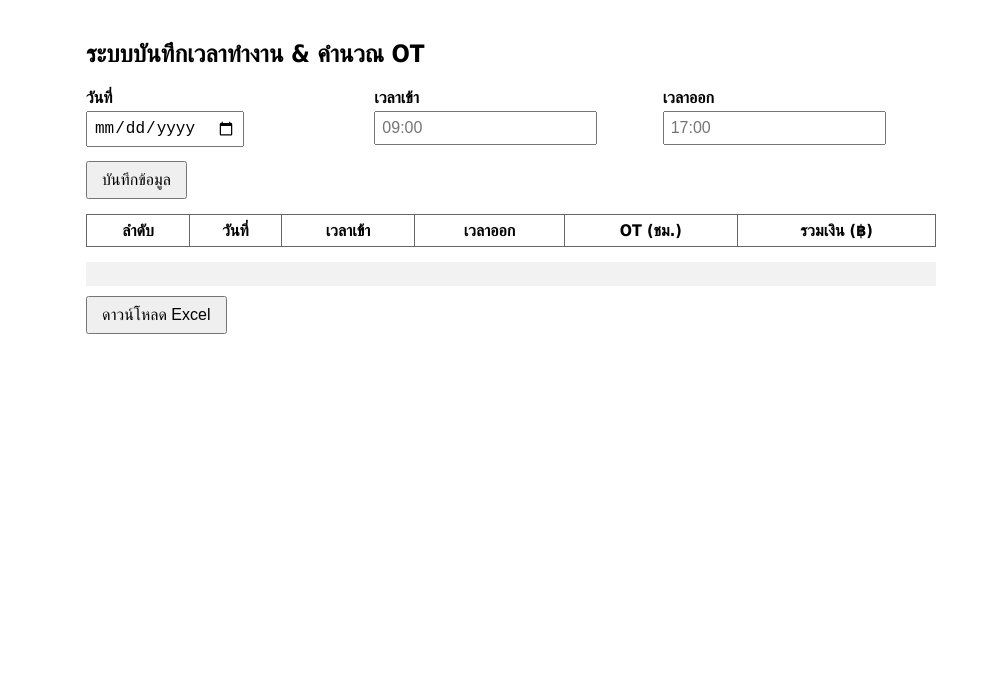
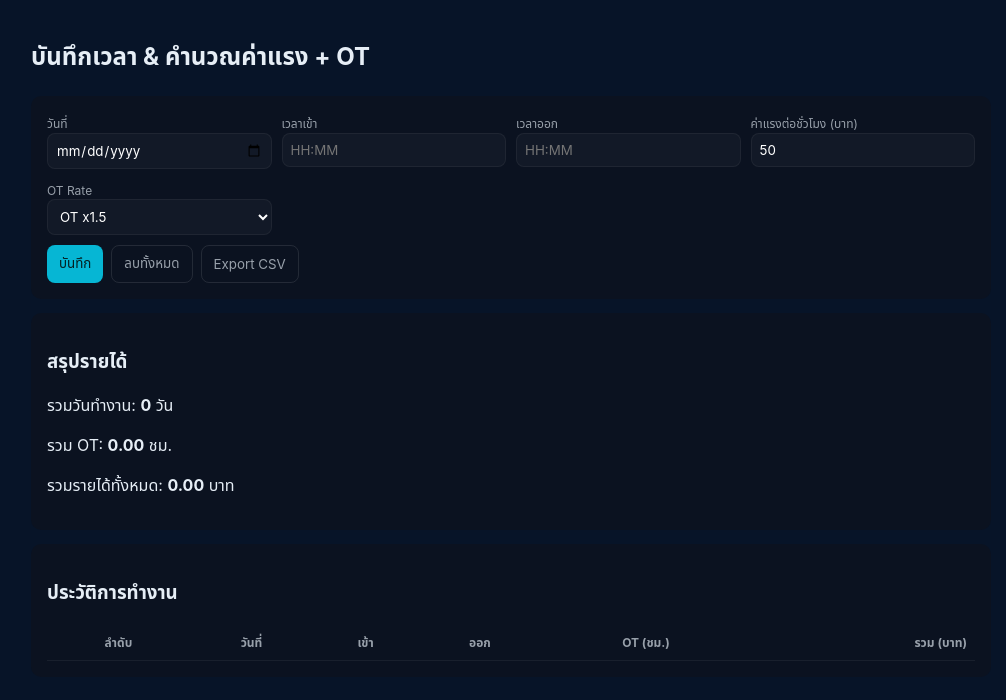
Before and after one commit to prachyaexe-cyber/parttime, a plain HTML site: page index.html in a window 1280 px wide. Shown: the whole page, without its empty margins (129-1135 px from the left). Drawn offline with Linux system fonts and the light colour scheme.

Commit message:
Update index.html

```diff
--- a/index.html
+++ b/index.html
@@ -1,129 +1,183 @@
-<!DOCTYPE html>
+<!doctype html>
 <html lang="th">
 <head>
-<meta charset="UTF-8" />
-<title>บันทึกเวลาทำงาน & OT</title>
+<meta charset="utf-8" />
+<meta name="viewport" content="width=device-width,initial-scale=1" />
+<title>บันทึกเวลาและคำนวณค่าแรง + OT</title>
+
 <style>
-body { font-family: Tahoma; padding: 20px; max-width: 850px; margin:auto; }
-input { padding: 6px; margin: 4px 0; font-size: 16px; }
-label { font-weight: bold; }
-table { width: 100%; border-collapse: collapse; margin-top: 15px; }
-th, td { border: 1px solid #666; padding: 6px; text-align: center; }
-.summary { margin-top: 15px; padding: 12px; background:#f2f2f2; font-size:18px; }
-.form-row { display:flex; gap:15px; flex-wrap:wrap; }
-.form-row div { flex:1; min-width:160px; }
-button { padding: 8px 14px; font-size: 16px; margin-top: 10px; cursor: pointer; }
+:root{--bg:#0f1724;--card:#0b1220;--accent:#06b6d4;--muted:#98a0aa;--glass:rgba(255,255,255,0.03)}
+*{box-sizing:border-box;font-family:Inter,system-ui,Segoe UI,Roboto,'Noto Sans Thai',sans-serif}
+body{margin:0;background:#071428;color:#e6eef6;padding:20px}
+.container{max-width:960px;margin:0 auto}
+.card{background:var(--card);padding:16px;border-radius:10px;margin-bottom:14px}
+.grid{display:grid;grid-template-columns:repeat(4,1fr);gap:10px}
+label{font-size:12px;color:var(--muted)}
+input,select{width:100%;padding:8px;border-radius:8px;border:1px solid rgba(255,255,255,0.05);background:var(--glass);color:#fff}
+button{padding:8px 12px;border-radius:8px;border:0;cursor:pointer;background:var(--accent);color:#042022}
+button.ghost{background:transparent;border:1px solid rgba(255,255,255,0.1);color:var(--muted)}
+table{width:100%;border-collapse:collapse;margin-top:10px}
+th,td{padding:8px;border-bottom:1px solid rgba(255,255,255,0.06);font-size:13px}
+th{color:var(--muted);font-size:12px}
+.right{text-align:right}
+@media(max-width:720px){.grid{grid-template-columns:repeat(2,1fr)}}
 </style>
 </head>
+
 <body>
+<div class="container">
 
-<h2>ระบบบันทึกเวลาทำงาน & คำนวณ OT</h2>
+<h2>บันทึกเวลา & คำนวณค่าแรง + OT</h2>
 
-<div class="form-row">
+<div class="card">
+  <div class="grid">
     <div>
-    <label>วันที่</label><br>
+      <label>วันที่</label>
       <input type="date" id="date">
     </div>
     <div>
-    <label>เวลาเข้า</label><br>
-    <input type="text" id="start" placeholder="09:00" oninput="autoTimeFormat(this)">
+      <label>เวลาเข้า</label>
+      <input type="text" id="start" placeholder="HH:MM" maxlength="5">
     </div>
     <div>
-    <label>เวลาออก</label><br>
-    <input type="text" id="end" placeholder="17:00" oninput="autoTimeFormat(this)">
+      <label>เวลาออก</label>
+      <input type="text" id="end" placeholder="HH:MM" maxlength="5">
+    </div>
+    <div>
+      <label>ค่าแรงต่อชั่วโมง (บาท)</label>
+      <input type="number" id="wage" value="50">
+    </div>
+    <div>
+      <label>OT Rate</label>
+      <select id="otRate">
+        <option value="1.5">OT x1.5</option>
+        <option value="2.0">OT x2.0</option>
+        <option value="2.5">OT x2.5</option>
+      </select>
     </div>
   </div>
 
-<button onclick="addWork()">บันทึกข้อมูล</button>
+  <div style="margin-top:10px;display:flex;gap:8px">
+    <button id="addBtn">บันทึก</button>
+    <button id="clearBtn" class="ghost">ลบทั้งหมด</button>
+    <button id="exportBtn" class="ghost">Export CSV</button>
+  </div>
+</div>
 
-<table id="workTable">
+<div class="card">
+<h3>สรุปรายได้</h3>
+<p>รวมวันทำงาน: <b id="sumDays">0</b> วัน</p>
+<p>รวม OT: <b id="sumOT">0</b> ชม.</p>
+<p>รวมรายได้ทั้งหมด: <b id="sumTotal">0</b> บาท</p>
+</div>
+
+<div class="card">
+<h3>ประวัติการทำงาน</h3>
+<table>
 <thead>
 <tr>
 <th>ลำดับ</th>
 <th>วันที่</th>
-      <th>เวลาเข้า</th>
-      <th>เวลาออก</th>
+<th>เข้า</th>
+<th>ออก</th>
 <th>OT (ชม.)</th>
-      <th>รวมเงิน (฿)</th>
+<th class="right">รวม (บาท)</th>
 </tr>
 </thead>
-  <tbody></tbody>
+<tbody id="logTable"></tbody>
 </table>
+</div>
 
-<div class="summary" id="summary"></div>
-
-<button onclick="exportExcel()">ดาวน์โหลด Excel</button>
+</div>
 
 <script>
-let record = [];
-const dayHours = 8;            // เวลาคิดเงินหลังหักพัก
-const dayPay = 500;            // ค่าจ้างต่อวัน
-const otRate = (dayPay / dayHours) * 1.5; // ค่าชั่วโมง OT
-const breakHours = 1;          // หักพักอัตโนมัติ
+const key="workLogs_v2";
+let logs = JSON.parse(localStorage.getItem(key) || "[]");
 
-function autoTimeFormat(i){
-  let v = i.value.replace(/[^0-9]/g,"");
-  if(v.length >= 3) i.value = v.slice(0,2) + ":" + v.slice(2,4);
+function save(){ localStorage.setItem(key, JSON.stringify(logs)); }
+
+function autoTime(input){
+  input.addEventListener("input",()=>{
+    let v=input.value.replace(/[^0-9]/g,"");
+    if(v.length>=3) input.value=v.substring(0,2)+":"+v.substring(2,4);
+    else input.value=v;
+  });
+}
+autoTime(document.getElementById("start"));
+autoTime(document.getElementById("end"));
+
+function toMinutes(t){
+  let [h,m]=t.split(":").map(Number);
+  return h*60+m;
 }
 
-function timeToHours(t){
-  let [h,m] = t.split(":").map(Number);
-  return h + (m/60);
-}
+function render(){
+  const tb=document.getElementById("logTable");
+  tb.innerHTML="";
 
-function addWork(){
-  let date = dateField.value;
-  let start = startField.value;
-  let end = endField.value;
-  if(!date || start.length !== 5 || end.length !== 5)
-    return alert("กรุณากรอกวันที่และเวลาให้ครบ เช่น 09:00");
+  let sumOT=0, sumTotal=0;
+  let days=new Set();
 
-  let hours = timeToHours(end) - timeToHours(start) - breakHours;
-  if(hours < 0) return alert("เวลาออกต้องมากกว่าเวลาเข้า");
+  logs.forEach((l,i)=>{
+    days.add(l.date);
+    sumOT+=l.ot;
+    sumTotal+=l.total;
 
-  let ot = Math.max(0, hours - dayHours);
-  let normal = Math.min(hours, dayHours);
-  let total = (normal * (dayPay/dayHours)) + (ot * otRate);
-
-  record.push({date, start, end, ot, total});
-  renderTable();
-}
-
-function renderTable(){
-  let tbody = document.querySelector("#workTable tbody");
-  tbody.innerHTML = "";
-  let totalOT = 0, totalMoney = 0;
-
-  record.forEach((r,i)=>{
-    totalOT += r.ot;
-    totalMoney += r.total;
-    tbody.innerHTML += `<tr>
+    tb.innerHTML += `<tr>
       <td>${i+1}</td>
-      <td>${r.date}</td>
-      <td>${r.start}</td>
-      <td>${r.end}</td>
-      <td>${r.ot.toFixed(2)}</td>
-      <td>${r.total.toFixed(2)}</td>
+      <td>${l.date}</td>
+      <td>${l.start}</td>
+      <td>${l.end}</td>
+      <td>${l.ot.toFixed(2)}</td>
+      <td class="right">${l.total.toFixed(2)}</td>
     </tr>`;
   });
 
-  summary.innerHTML =
-    `รวมทั้งหมด: <b>${record.length}</b> วัน | OT: <b>${totalOT.toFixed(2)}</b> ชม. | รวมเงิน: <b>${totalMoney.toFixed(2)}</b> บาท`;
+  document.getElementById("sumDays").textContent = days.size;
+  document.getElementById("sumOT").textContent = sumOT.toFixed(2);
+  document.getElementById("sumTotal").textContent = sumTotal.toFixed(2);
 }
 
-function exportExcel(){
-  let csv = "ลำดับ,วันที่,เวลาเข้า,เวลาออก,OT,รวมเงิน\n";
-  record.forEach((r,i)=> csv += `${i+1},${r.date},${r.start},${r.end},${r.ot.toFixed(2)},${r.total.toFixed(2)}\n`);
-  let blob = new Blob(["\uFEFF"+csv], {type:"text/csv;charset=utf-8;"});
-  let link = document.createElement("a");
-  link.href = URL.createObjectURL(blob);
-  link.download = "work_record.csv";
-  link.click();
+document.getElementById("addBtn").onclick = ()=>{
+  let date=date.value, start=start.value, end=end.value;
+  let wage=parseFloat(wage.value)||0;
+  let otRate=parseFloat(otRate.value)||1.5;
+  if(!date||!start||!end) return alert("กรอกข้อมูลไม่ครบ");
+
+  let mins = toMinutes(end)-toMinutes(start);
+  if(mins <= 0) return alert("เวลาไม่ถูกต้อง");
+
+  let hours = mins/60;
+  let normal = Math.min(hours,8);
+  let ot = Math.max(hours-8,0);
+
+  let total = (normal*wage) + (ot*wage*otRate);
+
+  logs.push({date,start,end,ot,total});
+  save();
+  render();
+};
+
+document.getElementById("clearBtn").onclick=()=>{
+  if(confirm("ลบข้อมูลทั้งหมด?")){
+    logs=[];
+    save(); render();
   }
+};
 
-const dateField = document.getElementById("date");
-const startField = document.getElementById("start");
-const endField = document.getElementById("end");
+document.getElementById("exportBtn").onclick=()=>{
+  if(!logs.length) return alert("ไม่มีข้อมูล");
+  let csv = "index,date,start,end,ot,total\n" + logs.map((l,i)=>
+    `${i+1},${l.date},${l.start},${l.end},${l.ot},${l.total}`
+  ).join("\n");
+
+  let a=document.createElement("a");
+  a.href=URL.createObjectURL(new Blob([csv],{type:"text/csv"}));
+  a.download="worklog.csv";
+  a.click();
+};
+
+render();
 </script>
 
 </body>
```
Lines whose indentation alone changed are shown as unchanged.
